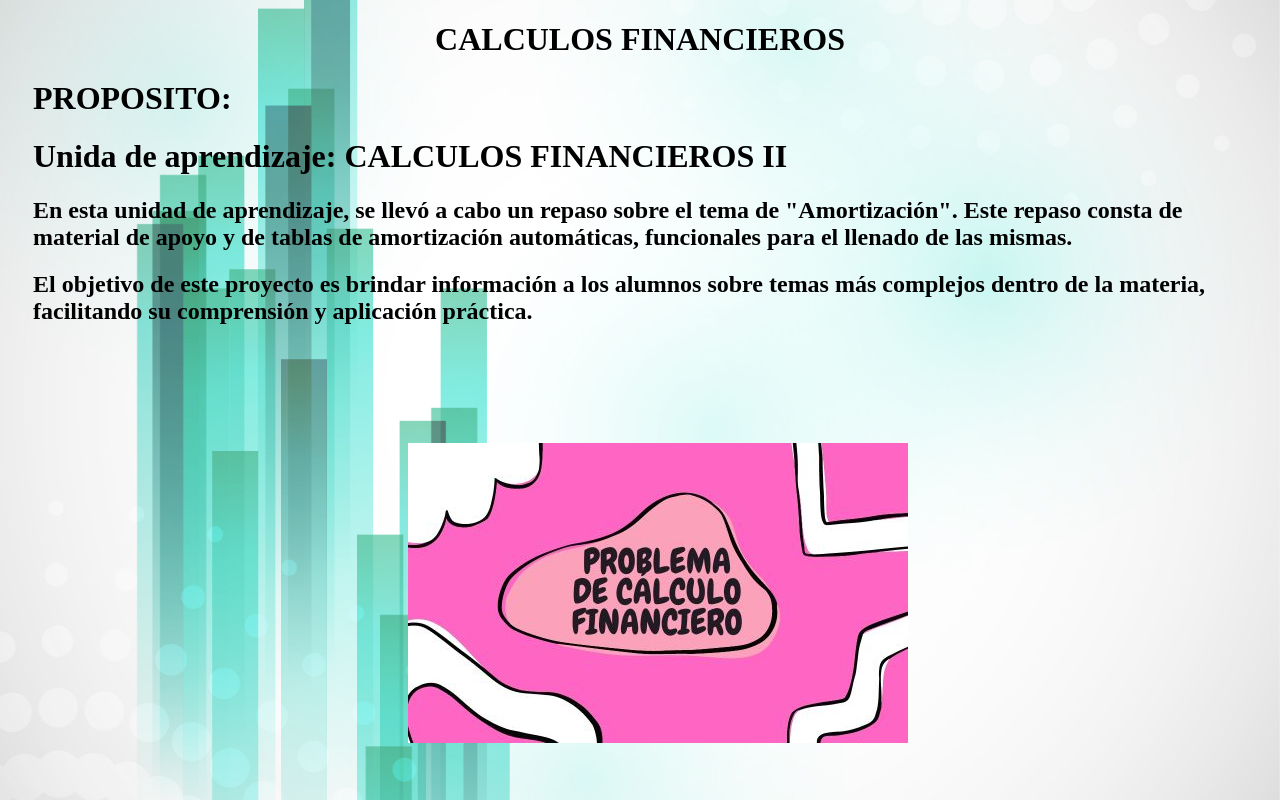
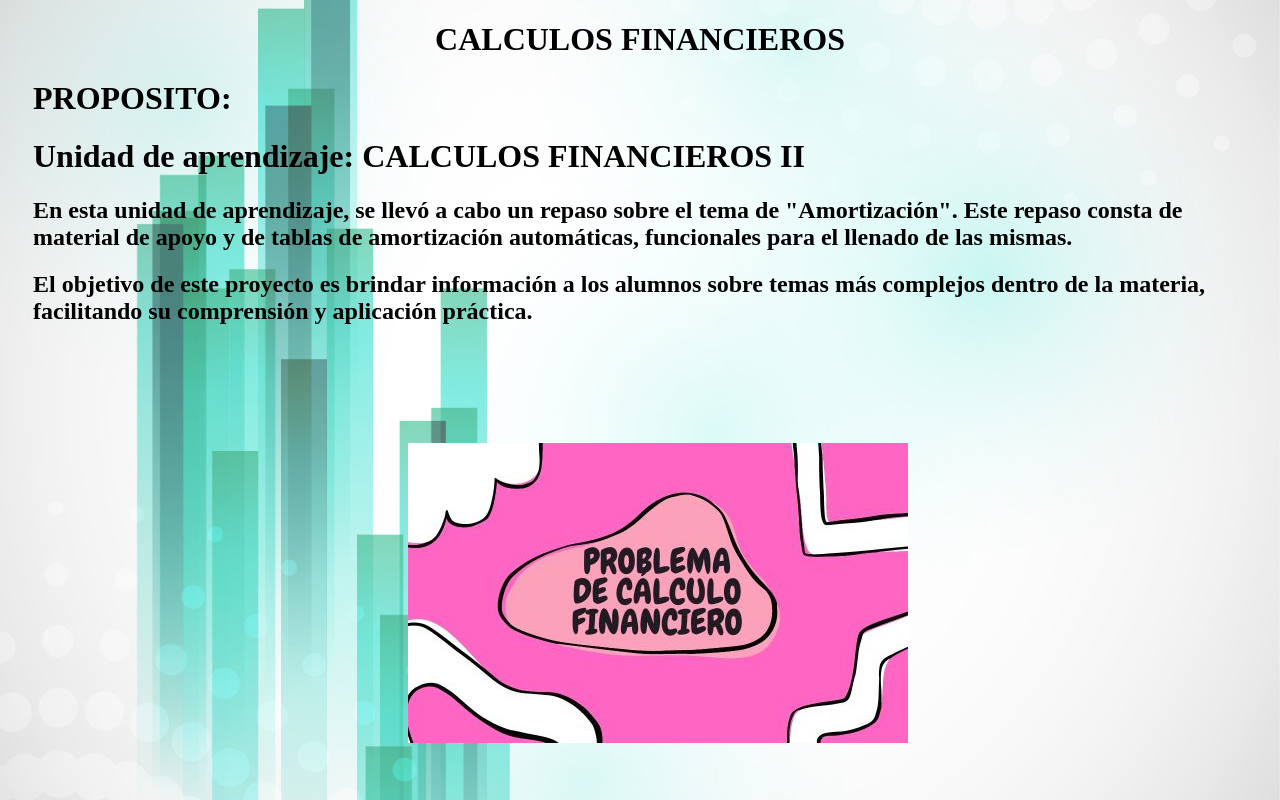
Before and after one commit to CECYT13/Mecanismos-Juridicos-de-Interes-para-los-alumnos-del-CECyT-13, a plain HTML site: page MATERIAS/C-FINANCIERO.html in a window 1280 px wide. Drawn offline with Linux system fonts and the light colour scheme.

Commit message:
Actualizar C-FINANCIERO.html

```diff
--- a/MATERIAS/C-FINANCIERO.html
+++ b/MATERIAS/C-FINANCIERO.html
@@ -10,7 +10,7 @@
         <div id="TITLE2">
             <H1><center>CALCULOS FINANCIEROS</center></H1>
             <h1 id="title">PROPOSITO:
-            <h1 id="title">Unida de aprendizaje: CALCULOS FINANCIEROS II
+            <h1 id="title">Unidad de aprendizaje: CALCULOS FINANCIEROS II
             </h1>
             <H2 id="title">
                 En esta unidad de aprendizaje, se llevó a cabo un repaso sobre el tema de "Amortización".
```
